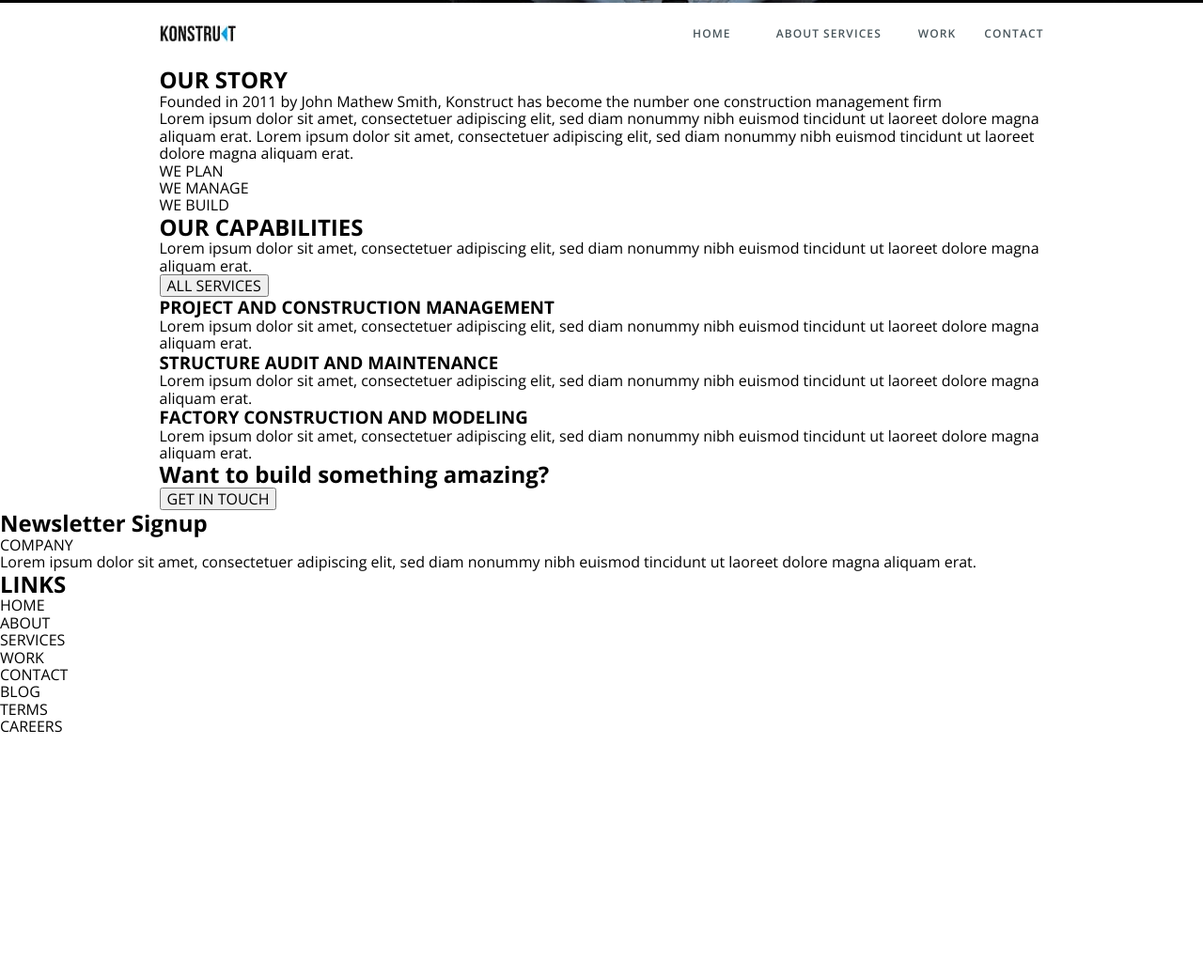
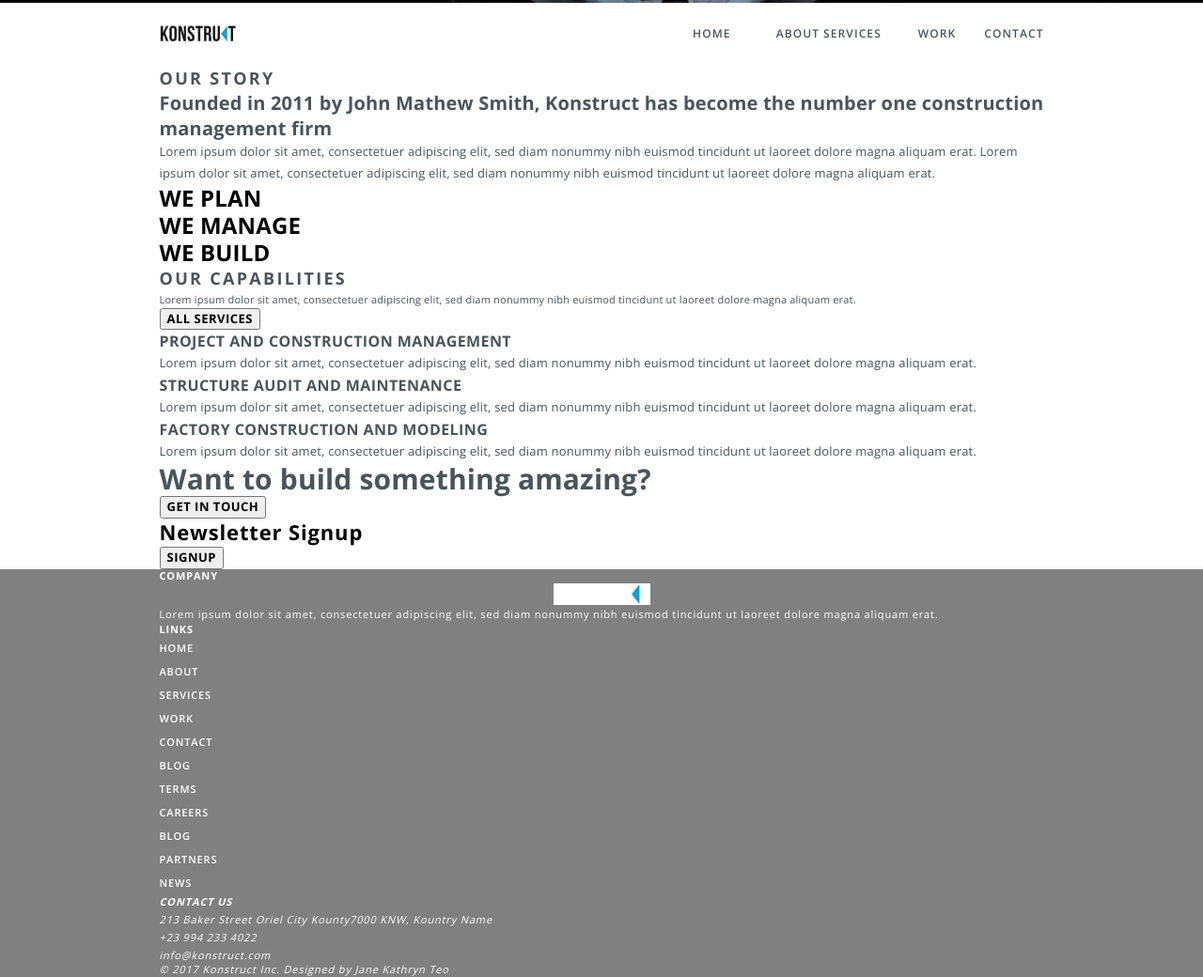
Before and after one commit to irinafilipenko/mackup, a plain HTML site: page index.html in a window 1280 px wide. Shown: the part 765-1805 px from the top of the page at 94% size. Before the commit the page ends 1549 px from the top, so only its background shows below. Drawn offline with nearby package versions, Linux system fonts and the light colour scheme.

Commit message:
шрифты

```diff
--- a/index.html
+++ b/index.html
@@ -45,77 +45,137 @@
     </section>
 
 
-    <section class="our-story container">
-        <h2>OUR STORY</h2>
+    <section class="about container">
+        <h2 class="title">OUR STORY</h2>
         <div>
-            <p>Founded in 2011 by John Mathew Smith, Konstruct has become the number one construction management firm</p>
-            <p>Lorem ipsum dolor sit amet, consectetuer adipiscing elit, sed diam nonummy nibh euismod tincidunt ut laoreet dolore
+            <p class="about__subtitle">Founded in 2011 by John Mathew Smith, Konstruct has become the number one construction management firm</p>
+            <p class="text">Lorem ipsum dolor sit amet, consectetuer adipiscing elit, sed diam nonummy nibh euismod tincidunt ut laoreet dolore
             magna aliquam erat. Lorem ipsum dolor sit amet, consectetuer adipiscing elit, sed diam nonummy nibh euismod tincidunt ut
             laoreet dolore magna aliquam erat.</p>
             <ul>
-                <li>WE PLAN</li>
-                <li>WE MANAGE</li>
-                <li>WE BUILD</li>
+                <li class="about__advantages">WE PLAN</li>
+                <li class="about__advantages">WE MANAGE</li>
+                <li class="about__advantages">WE BUILD</li>
             </ul>
         </div>
 
     </section>
 
-    <section class="capabilities container">
-       <h2>OUR CAPABILITIES</h2>
-       <p>Lorem ipsum dolor sit amet, consectetuer adipiscing elit, sed diam nonummy nibh euismod tincidunt ut laoreet dolore
+    <section class="services container">
+       <h2 class="title">OUR CAPABILITIES</h2>
+       <p class="services__description">Lorem ipsum dolor sit amet, consectetuer adipiscing elit, sed diam nonummy nibh euismod tincidunt ut laoreet dolore
     magna aliquam erat.</p>
-    <button>ALL SERVICES</button>
+    <button class="button-text">ALL SERVICES</button>
     <ul>
-        <li>
-            <h3>PROJECT AND CONSTRUCTION MANAGEMENT</h3>
-            <p>Lorem ipsum dolor sit amet, consectetuer adipiscing elit, sed diam nonummy nibh euismod tincidunt ut laoreet dolore
+        <li class="cards">
+            <h3 class="cards__title">PROJECT AND CONSTRUCTION MANAGEMENT</h3>
+             <p class="text">Lorem ipsum dolor sit amet, consectetuer adipiscing elit, sed diam nonummy nibh euismod tincidunt ut laoreet dolore
             magna aliquam erat.</p>
         </li>
         <li>
-            <h3>STRUCTURE AUDIT AND MAINTENANCE</h3>
-            <p>Lorem ipsum dolor sit amet, consectetuer adipiscing elit, sed diam nonummy nibh euismod tincidunt ut laoreet dolore
+            <h3 class="cards__title">STRUCTURE AUDIT AND MAINTENANCE</h3>
+            <p class="text">Lorem ipsum dolor sit amet, consectetuer adipiscing elit, sed diam nonummy nibh euismod tincidunt ut laoreet dolore
             magna aliquam erat.</p>
         </li>
         <li>
-            <h3>FACTORY CONSTRUCTION AND MODELING</h3>
-            <p>Lorem ipsum dolor sit amet, consectetuer adipiscing elit, sed diam nonummy nibh euismod tincidunt ut laoreet dolore
+            <h3 class="cards__title">FACTORY CONSTRUCTION AND MODELING</h3>
+            <p class="text">Lorem ipsum dolor sit amet, consectetuer adipiscing elit, sed diam nonummy nibh euismod tincidunt ut laoreet dolore
             magna aliquam erat.</p>
         </li>
     </ul>
 
     </section>
 
-    <section class="main container">
-        <h2>Want to build something amazing?</h2>
-        <button>GET IN TOUCH</button>
+    <section class="get-in-touch">
+        <div class="container">
+        <h2 class="get-in-touch__title">Want to build something amazing?</h2>
+        <button class="button-text">GET IN TOUCH</button>
+        </div>
     </section>
 
     <section class="form">
-        <h2>Newsletter Signup</h2>
-
+        <div class="container">
+        <h2 class="form__title">Newsletter Signup</h2>
+        <button class="button-text">SIGNUP</button>
+        </div>
     </section>
 
 </main>
 
-<footer>
-    <p>COMPANY</p>
-    <p>Lorem ipsum dolor sit amet, consectetuer adipiscing elit, sed diam nonummy nibh euismod tincidunt ut laoreet dolore
+<footer class="footer">
+    <div class="container">
+    <h2 class="undertitle">COMPANY</h2>
+    <a class="link-logo" href="./index.html" lang="en">
+        <img class="header__logo" src="./image/projeco-logo.jpg">
+    </a>
+    <p class="footer__text">Lorem ipsum dolor sit amet, consectetuer adipiscing elit, sed diam nonummy nibh euismod tincidunt ut laoreet dolore
     magna aliquam erat.</p>
-    <h2>LINKS</h2>
+
+    <h2 class="undertitle">LINKS</h2>
     <ul>
-        <li>HOME</li>
-        <li>ABOUT</li>
-        <li>SERVICES</li>
-        <li>WORK</li>
-        <li>CONTACT</li>
+        <li class="footer__item">
+            <a class="footer__link" href="#">HOME</a>
+        </li>
+        <li class="footer__item">
+            <a class="footer__link" href="#">ABOUT</a>
+        </li>
+        <li class="footer__item">
+            <a class="footer__link">SERVICES</a>
+        </li>
+        <li class="footer__item">
+        <a class="footer__link">WORK</a>
+       </li>
+        <li class="footer__item">
+        <a class="footer__link">CONTACT</a>
+       </li>
     </ul>
 
     <ul>
-        <li>BLOG</li>
-        <li>TERMS</li>
-        <li>CAREERS</li>
+        <li class="footer__item">
+            <a class="footer__link">BLOG</a>
+        </li>
+        <li class="footer__item">
+            <a class="footer__link">TERMS</a>
+        </li>
+        <li class="footer__item">
+        <a class="footer__link">CAREERS</a>
+    </li>
     </ul>
+
+    <ul>
+        <li class="footer__item">
+            <a class="footer__link">BLOG</a>
+        </li>
+        <li class="footer__item">
+            <a class="footer__link">PARTNERS</a>
+        </li>
+        <li class="footer__item">
+            <a class="footer__link">NEWS</a>
+        </li>
+    </ul>
+
+    <address class="address">
+        <h2 class="undertitle">CONTACT US</h2>
+        <ul>
+            <li>
+               <a class="address__link" href="#">213 Baker Street Oriel City Kounty7000 KNW, Kountry Name </a>
+            </li>
+            <li>
+                <a class="address__link" href="tel:+239942334022">+23 994 233 4022</a>
+            </li>
+            <li>
+                <a class="address__link" href="malito:info@konstruct.com">info@konstruct.com</a>
+            </li>
+        </ul>
+
+        <ul>
+            <li></li>
+            <li></li>
+            <li></li>
+        </ul>
+        <p class="undertitle">© 2017 Konstruct Inc. Designed by Jane Kathryn Teo</p>
+    </address>
+    </div>
 </footer>
 
 </body>
--- /dev/null
+++ b/saas/base/_button.scss
@@ -0,0 +1,7 @@
+.button-text {
+  font-weight: 700;
+  font-size: 13px;
+  line-height: 1.38;
+  letter-spacing: 0.5px;
+  /*--color: #FFFFFF;--*/
+}
--- a/saas/base/_common.scss
+++ b/saas/base/_common.scss
@@ -27,35 +27,3 @@ box* {
 body {
   font-family: "Open Sans", sans-serif;
 }
-
-.visually-hidden {
-  position: absolute;
-  width: 1px;
-  height: 1px;
-  margin: -1px;
-  border: 0;
-  padding: 0;
-  white-space: nowrap;
-  clip-path: inset(100%);
-  clip: rect(0 0 0 0);
-  overflow: hidden;
-}
-
-.is-hidden {
-  opacity: 0;
-  visibility: hidden;
-  pointer-events: none;
-}
-
-.container {
-  display: block;
-  width: 971px;
-  padding: 0 15px;
-  margin: 0 auto;
-}
-
-.link--logo {
-  display: block;
-  padding-top: 24px;
-  padding-bottom: 23px;
-}
--- /dev/null
+++ b/saas/base/_global-styles.scss
@@ -0,0 +1,53 @@
+.visually-hidden {
+  position: absolute;
+  width: 1px;
+  height: 1px;
+  margin: -1px;
+  border: 0;
+  padding: 0;
+  white-space: nowrap;
+  clip-path: inset(100%);
+  clip: rect(0 0 0 0);
+  overflow: hidden;
+}
+
+.is-hidden {
+  opacity: 0;
+  visibility: hidden;
+  pointer-events: none;
+}
+
+.container {
+  display: block;
+  width: 971px;
+  padding: 0 15px;
+  margin: 0 auto;
+}
+
+.link--logo {
+  display: block;
+  padding-top: 24px;
+  padding-bottom: 23px;
+}
+
+.title {
+  font-weight: 700;
+  font-size: 18px;
+  line-height: 1.39;
+  letter-spacing: 2.30625px;
+  color: #48555b;
+}
+
+.text {
+  font-size: 13px;
+  line-height: 1.77;
+  letter-spacing: 0.1875px;
+  color: #48555b;
+}
+
+.undertitle {
+  font-size: 11px;
+  line-height: 1.36;
+  letter-spacing: 0.846154px;
+  color: #ffffff;
+}
--- /dev/null
+++ b/saas/components/_page-about.scss
@@ -0,0 +1,15 @@
+.about__subtitle {
+  font-weight: 700;
+  font-size: 20px;
+  line-height: 1.35;
+  letter-spacing: 0.1875px;
+  color: #48555b;
+}
+
+.about__advantages {
+  font-weight: 800;
+  font-size: 24px;
+  line-height: 1.21;
+  letter-spacing: 0.1875px;
+  /*-- color: #ffffff;--*/
+}
--- /dev/null
+++ b/saas/components/_page-footer.scss
@@ -0,0 +1,25 @@
+.footer {
+  background-color: gray;
+}
+
+.footer__text {
+  font-size: 11px;
+  line-height: 1.73;
+  letter-spacing: 0.85px;
+  color: #ffffff;
+}
+
+.footer__link {
+  font-weight: 600;
+  font-size: 11px;
+  line-height: 2.27;
+  letter-spacing: 0.846154px;
+  color: #ffffff;
+}
+
+.address__link {
+  font-size: 11px;
+  line-height: 1.45;
+  letter-spacing: 0.846154px;
+  color: #ffffff;
+}
--- /dev/null
+++ b/saas/components/_page-form.scss
@@ -0,0 +1,7 @@
+.form__title {
+  font-weight: 700;
+  font-size: 22px;
+  line-height: 1.36;
+  letter-spacing: 0.846154px;
+  /*--color: #FFFFFF;--*/
+}
--- /dev/null
+++ b/saas/components/_page-get-in-touch.scss
@@ -0,0 +1,7 @@
+.get-in-touch__title {
+  font-weight: 700;
+  font-size: 30px;
+  line-height: 1.2;
+  letter-spacing: 0.15px;
+  color: #48555b;
+}
--- /dev/null
+++ b/saas/components/_page-services.scss
@@ -0,0 +1,14 @@
+.services__description {
+  font-size: 11px;
+  line-height: 19px;
+  letter-spacing: 0.2px;
+  color: #48555b;
+}
+
+.cards__title {
+  font-weight: 700;
+  font-size: 16px;
+  line-height: 1.5;
+  letter-spacing: 0.426667px;
+  color: #48555b;
+}
--- a/saas/index.scss
+++ b/saas/index.scss
@@ -1,4 +1,10 @@
 @import "base/common";
+@import "base/global-styles";
+@import "base/button";
 @import "components/page-header";
 @import "components/page-nave";
-@import "components/our-story";
+@import "components/page-about";
+@import "components/page-services";
+@import "components/page-get-in-touch";
+@import "components/page-form";
+@import "components/page-footer";
```
Also changed, not shown: css/index.css, css/index.min.css, saas/components/_our-story.scss (deleted), 2 other files.
